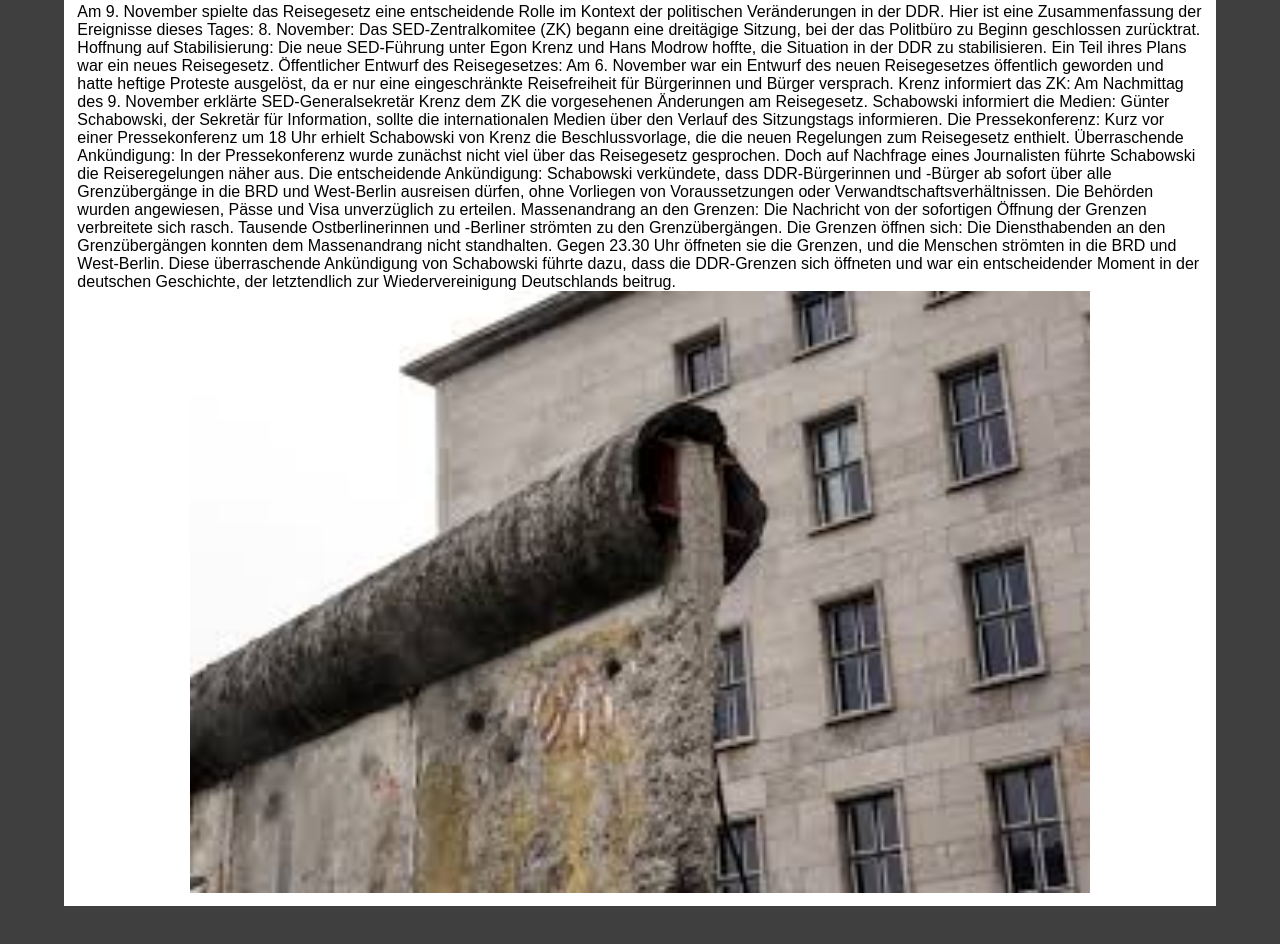
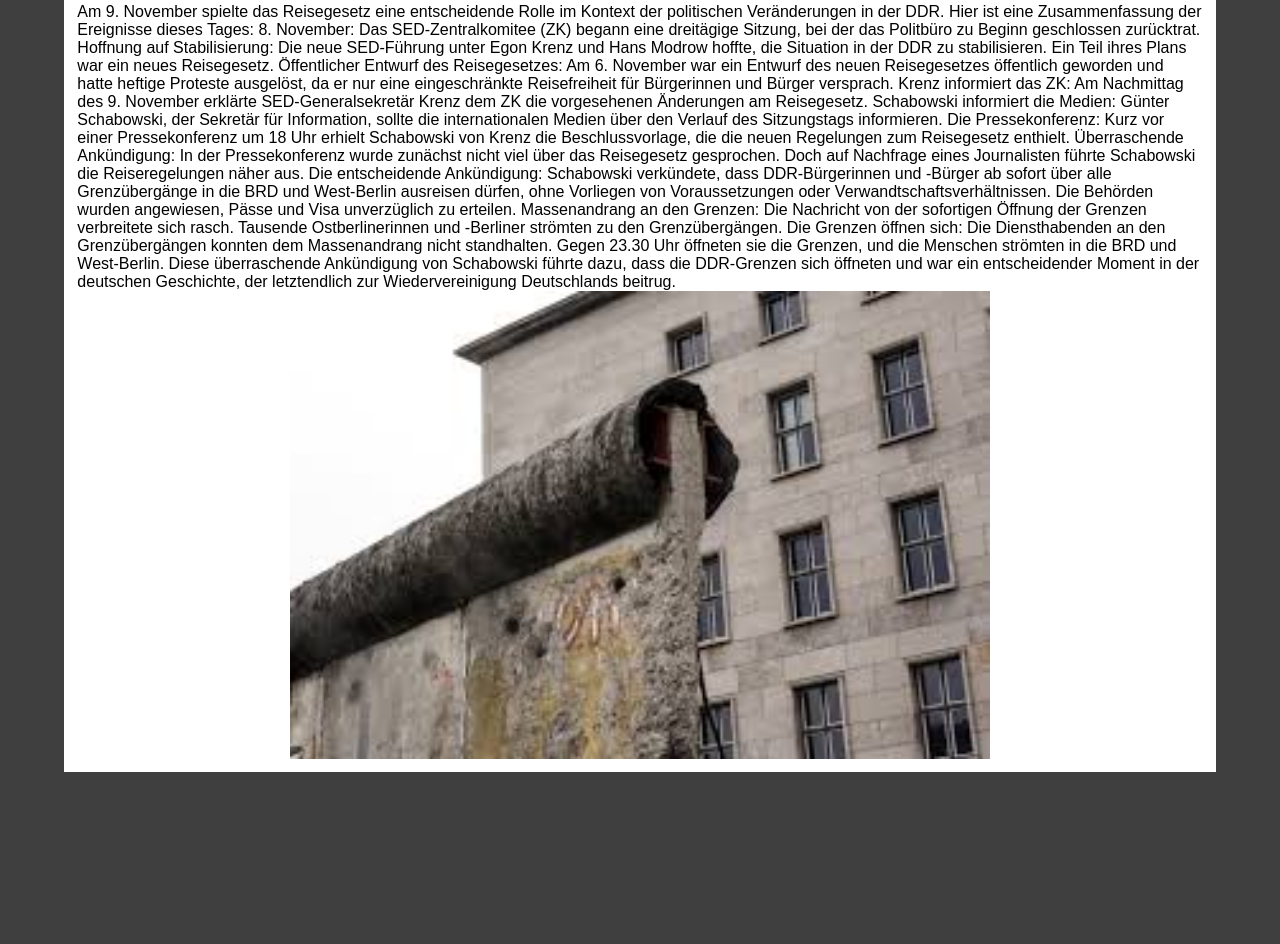
Before and after one commit to gymmu-DC-CS/erstelle-einen-blogeintrag-Kr4wnis, a plain HTML site: page index.html in a window 1280 px wide. Shown: the part 484-1428 px from the top of the page. After the commit the page ends 1320 px from the top, so only its background shows below. Drawn offline with Linux system fonts and the light colour scheme.

Commit message:
borders gemacht

```diff
--- a/index.html
+++ b/index.html
@@ -64,7 +64,7 @@
 
         Diese überraschende Ankündigung von Schabowski führte dazu, dass die DDR-Grenzen sich öffneten und war ein entscheidender Moment in der deutschen Geschichte, der letztendlich zur Wiedervereinigung Deutschlands beitrug.</div>
 
-        <img src="images.jpeg" alt="image" width="900px" class="zentrieren">
+        <img src="images.jpeg" alt="image" class="zentrieren" width="700px">
       </main>
 
 </body>
```
Also changed, not shown: style.css (line endings or trailing spaces).
